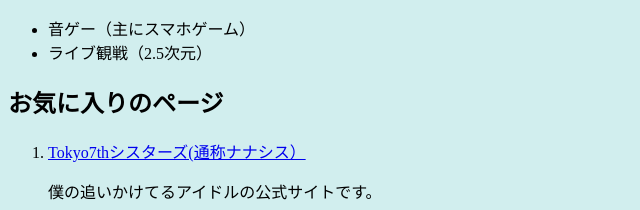
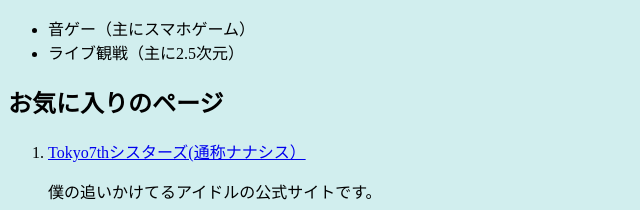
Before and after one commit to k18rs067/test01, a plain HTML site: page index.html in a window 1280 px wide. Shown: the part 330-540 px from the top of the page, 0-640 px from the left. Drawn offline with Linux system fonts and the light colour scheme.

Commit message:
文章の内容を少し変更

```diff
--- a/index.html
+++ b/index.html
@@ -19,7 +19,7 @@
 <h3>趣味</h3>
 <ul>
 <li>音ゲー（主にスマホゲーム）</li>
-<li>ライブ観戦（2.5次元）</li>
+<li>ライブ観戦（主に2.5次元）</li>
 </ul>
 
 <h2>お気に入りのページ</h2>
```
